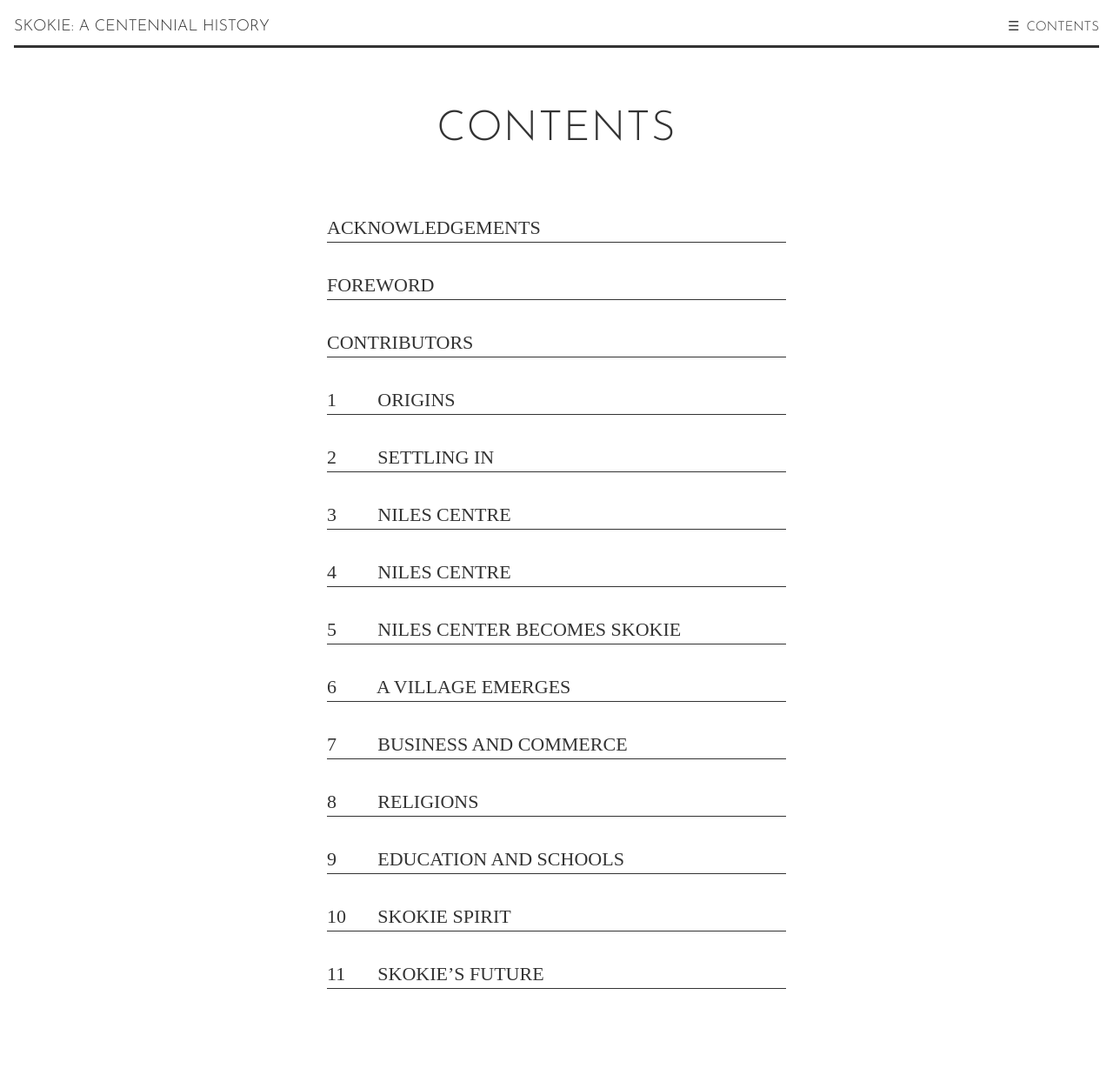
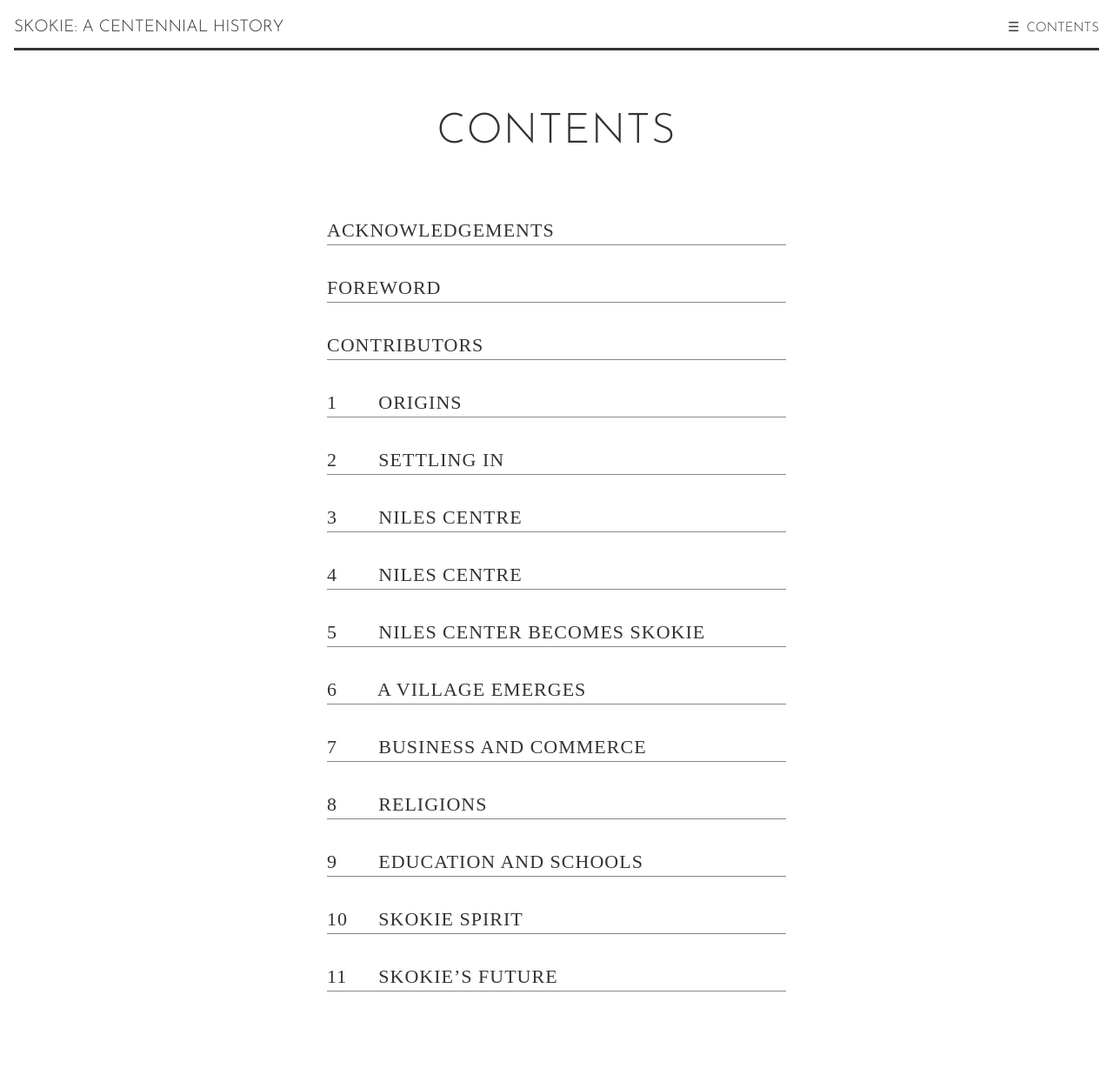
Before and after one commit to skokielibrary/skokiecentennial, a Jekyll site: the page built from chapters/index.html, in a window 1280 px wide. Shown: the whole page at 87% size. Built offline with Jekyll 4.4.1, drawn with Linux system fonts in a browser that asks for light colours.

Commit message:
tweaked toc border color

```diff
--- a/assets/css/styles.css
+++ b/assets/css/styles.css
@@ -12,8 +12,14 @@ html, body{
 }
 
 body{
-  font: 18px/1.5 'Times New Roman', serif;
+  font: 17px/1.5 'Times New Roman', serif;
   color: #333;
+}
+
+@media screen and (min-width: 37.5rem){
+  body{
+    font: 19px/1.5 'Times New Roman', serif;
+  }
 }
 
 h1,h2,h3,h4,h5,h6{
@@ -277,10 +283,11 @@ article blockquote p{
 .toc a{
   display: block;
   margin-bottom: 2rem;
-  border-bottom: 1px solid #333;
+  border-bottom: 1px solid #888;
   font-size: 1.375rem;
   text-decoration: none;
   text-transform: uppercase;
+  letter-spacing: 1px;
 }
 
 .chapternum{
```
